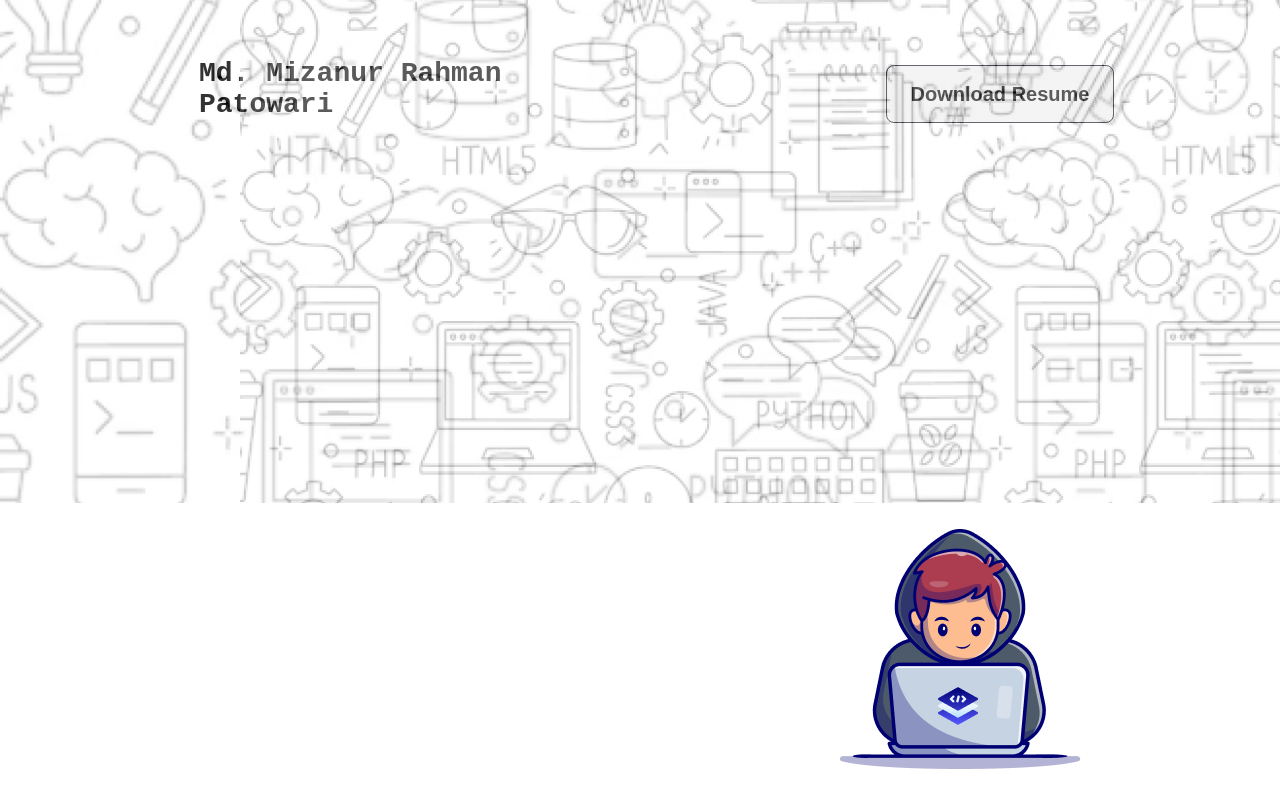
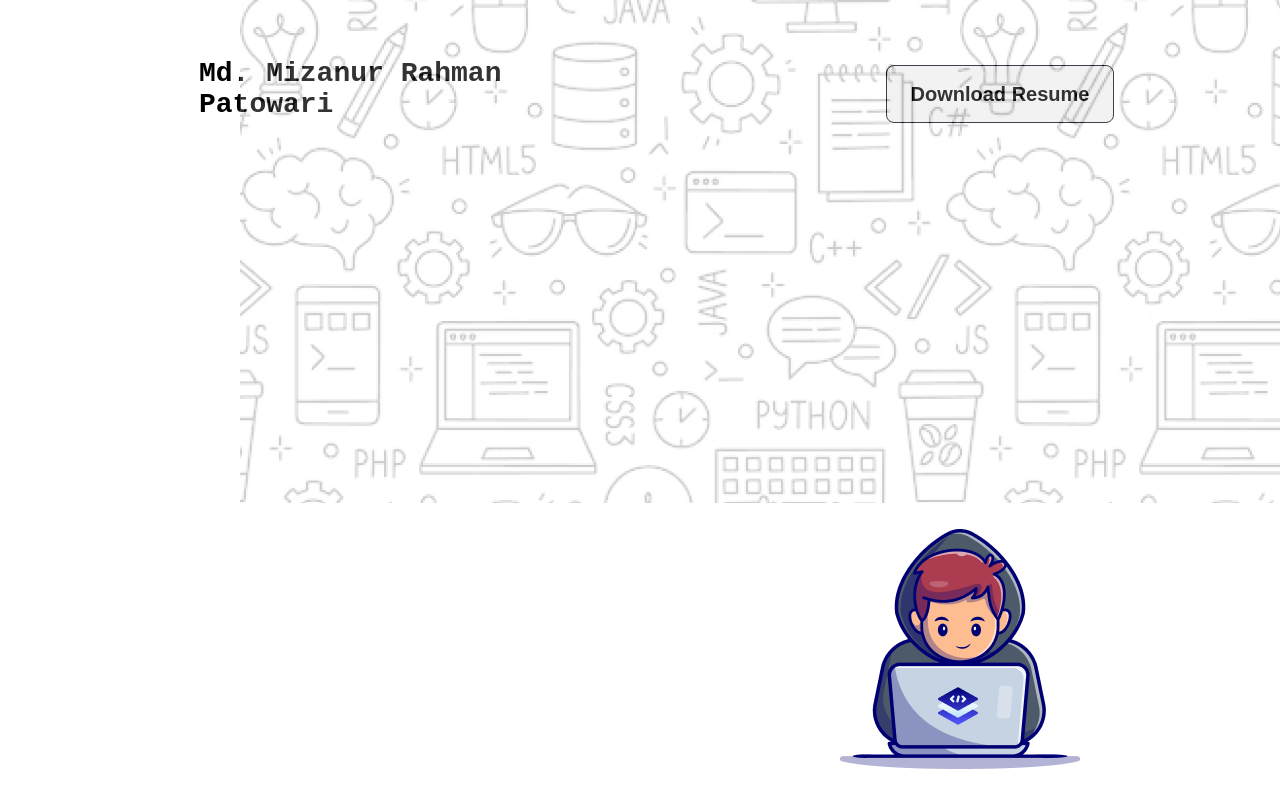
Before and after one commit to MdMizanAslam/a7-mod, a plain HTML site: page index.html in a window 1280 px wide. Shown: the top 800 px of the page. Drawn offline with Linux system fonts and the light colour scheme; a web font is replaced by a local one.

Commit message:
6th deliver

```diff
--- a/index.html
+++ b/index.html
@@ -14,7 +14,7 @@
             <button class="nav-btn"><p class="nav-btn-txt">Download Resume</p></button>
         </nav>
         <div class="banner-container">
-        <div class="cover-pic"> <img src="./assets/Hero-bg.png" alt="">
+        <div class="cover-pic"> <img src="./assets/Hero-bg.png" alt="cov img">
         </div>
 
             <div class="profil-pic">
--- a/style.css
+++ b/style.css
@@ -51,7 +51,7 @@ body{
     text-align: center;
 }
 .cover-pic{
-    background-image: url(../assets/Hero-bg.png);
+    /* background-image: url(../assets/Hero-bg.png); */
     background-position: center;
     background-repeat: no-repeat;
     background-size: cover;
```
